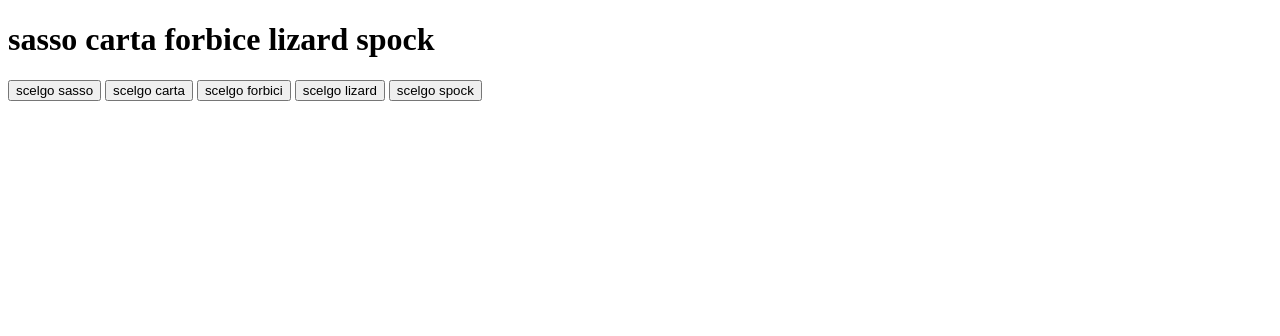
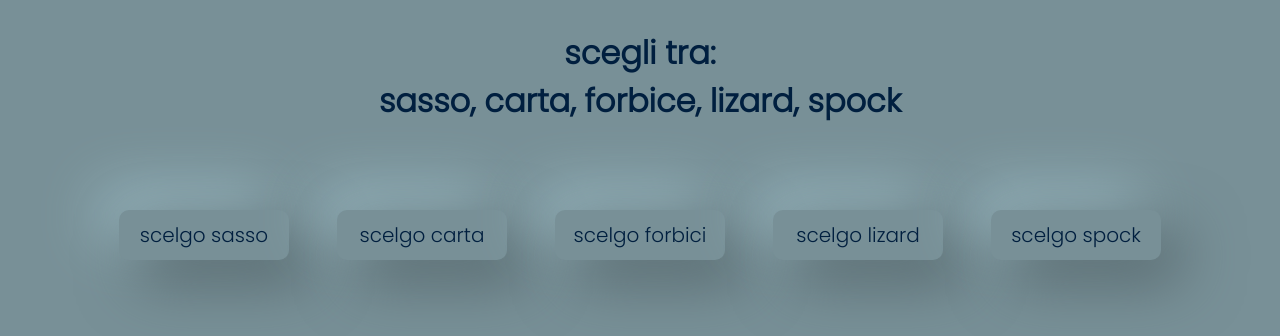
Before and after one commit to mila20242024/milagames, a plain HTML site: page index.html in a window 1280 px wide. Drawn offline with Linux system fonts and the light colour scheme.

Commit message:
secondo commit con css

```diff
--- a/index.html
+++ b/index.html
@@ -5,9 +5,12 @@
     <meta name="viewport" content="width=device-width, initial-scale=1.0" />
     <title>Document</title>
     <link rel="stylesheet" href="./style.css" />
+    <link rel="preconnect" href="https://fonts.googleapis.com">
+<link rel="preconnect" href="https://fonts.gstatic.com" crossorigin>
+<link href="https://fonts.googleapis.com/css2?family=Poppins:ital,wght@0,100;0,200;0,300;1,100;1,200;1,300&display=swap" rel="stylesheet">
   </head>
   <body>
-    <h1>sasso carta forbice lizard spock</h1>
+    <h1>scegli tra: <br> sasso, carta, forbice, lizard, spock</h1>
 
     <div id="scelte">
       <button onclick="gioca('sasso')">scelgo sasso</button>
--- a/script.js
+++ b/script.js
@@ -7,7 +7,7 @@ let vistarisultato = document.getElementById("vistarisultato");
 
 //creo le funzioni
 function gioca(sceltagiocatore) {
-  //la scelta del compumputer deve essere random  percio...
+  //la scelta del computer deve essere random  percio...
   let sceltacomputer = scelte[Math.floor(Math.random() * 5)]; //* 3 perche deve scelgliere tra 3
   //console.log(sceltacomputer); controllo che funzioni ok!
   let risultato = ""; //lo lascio vuoto cosi si compila, guarda lo switchh
--- a/style.css
+++ b/style.css
@@ -0,0 +1,31 @@
+body{
+    display: flex;
+    flex-direction: column;
+text-align: center;
+    font-family: "Poppins", sans-serif;
+    font-weight: 300;
+    font-style: normal;
+    color: #001F3F;
+    background-color: #789097;
+}
+#scelte{
+    margin: 5%;
+    display: flex;
+    justify-content: space-evenly;
+}
+button{
+    border-radius: 10px;
+background: #789097;
+box-shadow:  20px 20px 60px #54656a,
+             -20px -20px 60px #9cbbc4;
+    border-width: 0px;
+    width: 15%;
+    height: 50px;
+    font-family: "Poppins", sans-serif;
+    font-size: 20px;
+    color: #001F3F;
+
+}
+#vistagiocatore, #vistacomputer,  #vistarisultato {
+    font-size: 20px;
+}
```
Also changed, not shown: 1 other file.
